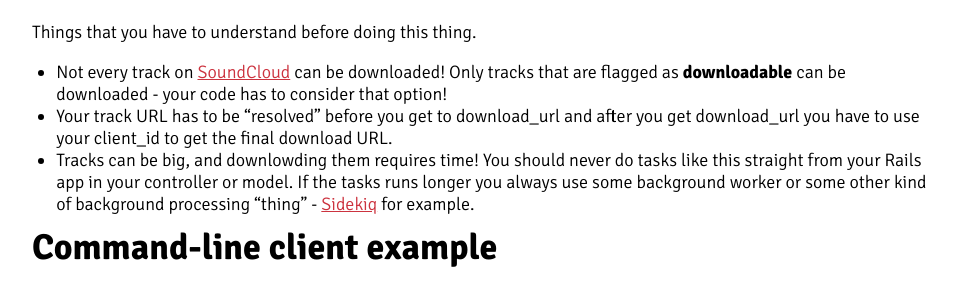
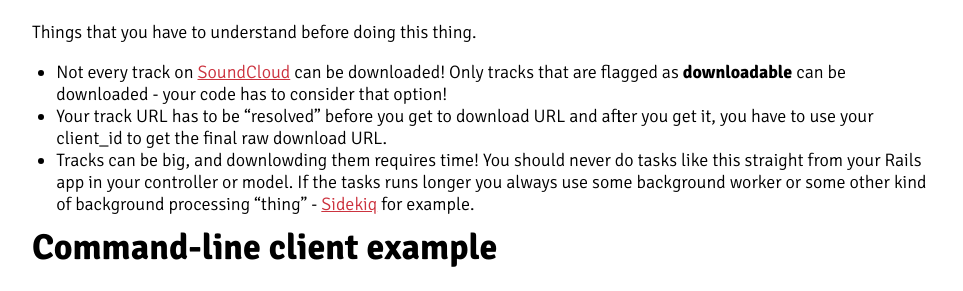
Before and after one commit to otobrglez/otobrglez.github.com, a Jekyll site: the page built from _posts/2014-09-02-downloading-track-soundcloud-ruby.md, in a window 1280 px wide. Shown: the part 279-570 px from the top of the page, without its empty margins (158-1121 px from the left). Built offline with Jekyll 4.4.1, drawn with Linux system fonts in a browser that asks for light colours; Markdown is read by kramdown in place of the engine named in the settings; comment, search, counter and statistics services are not loaded.

Commit message:
Update 2014-09-02-downloading-track-soundcloud-ruby.md

```diff
--- a/_posts/2014-09-02-downloading-track-soundcloud-ruby.md
+++ b/_posts/2014-09-02-downloading-track-soundcloud-ruby.md
@@ -14,7 +14,7 @@ I came across a [StackOverflow question](http://stackoverflow.com/questions/2562
 Things that you have to understand before doing this thing.
 
  - Not every track on [SoundCloud] can be downloaded! Only tracks that are flagged as **downloadable** can be downloaded - your code has to consider that option!
- - Your track URL has to be "resolved" before you get to download_url and after you get download_url you have to use your client_id to get the final download URL.
+ - Your track URL has to be "resolved" before you get to download URL and after you get it, you have to use your client_id to get the final raw download URL.
  - Tracks can be big, and downlowding them requires time! You should never do tasks like this straight from your Rails app in your controller or model. If the tasks runs longer you always use some background worker or some other kind of background processing "thing" - [Sidekiq] for example.
 
 # Command-line client example
```
